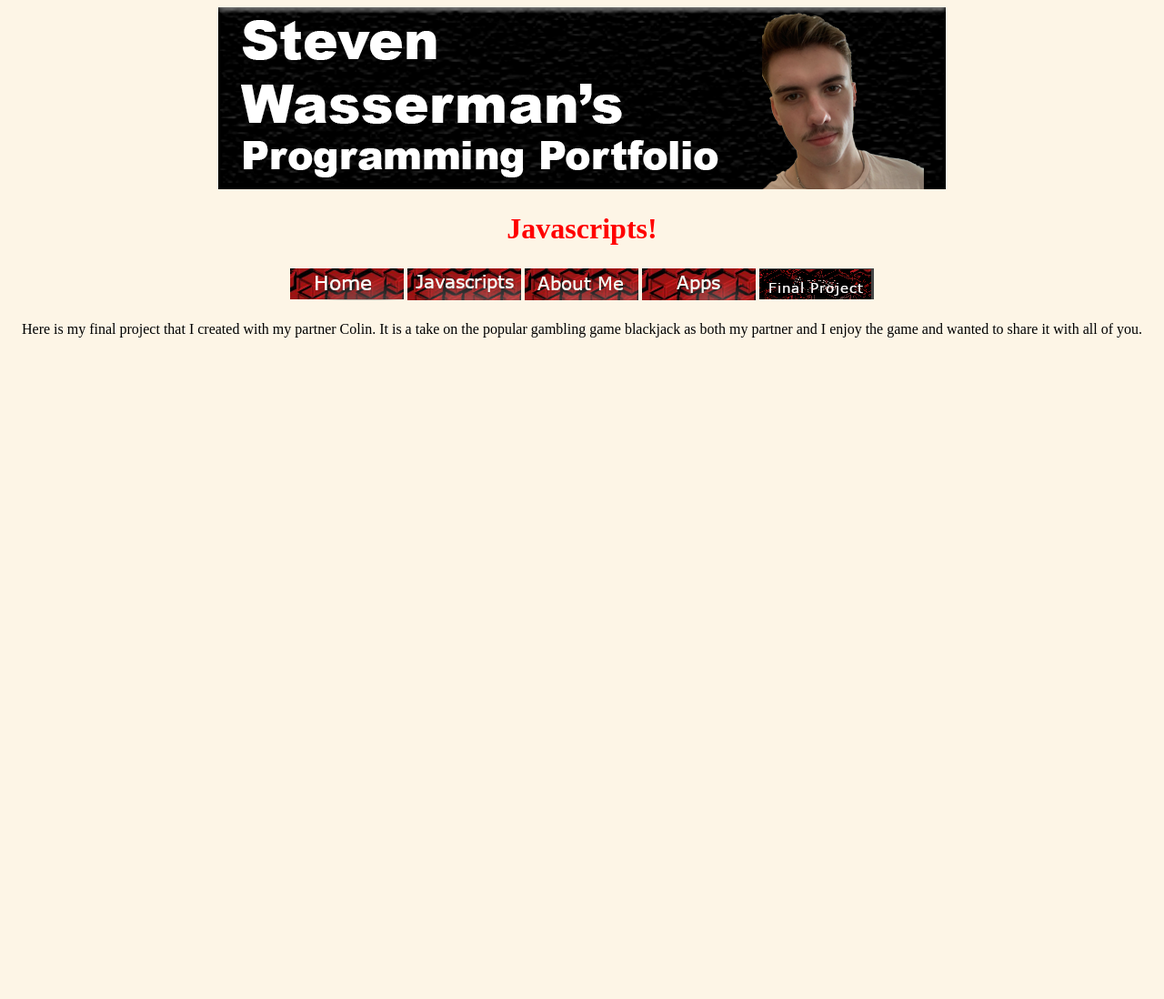
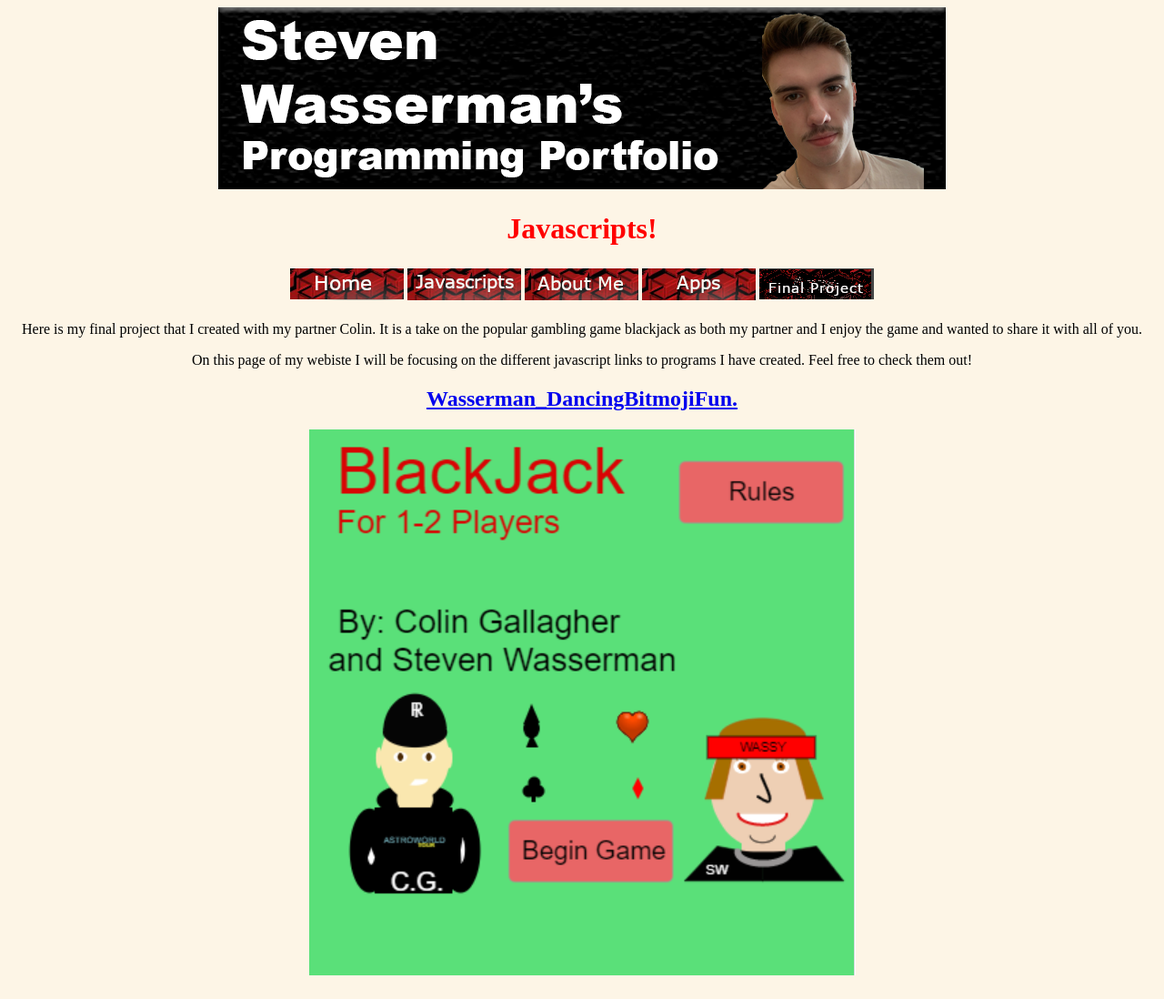
Before and after one commit to wassermans/wassermans.github.io, a plain HTML site: page Final.html in a window 1280 px wide. Shown: the whole page at 91% size. Before the commit the page ends 800 px from the top, so only its background shows below. Drawn offline with Linux system fonts and the light colour scheme; a script that the page names is missing.

Commit message:
Update Final.html

```diff
--- a/Final.html
+++ b/Final.html
@@ -29,6 +29,9 @@
                 </table></center>
         <div class="myDiv"><p><center> Here is my final project that I created with my partner Colin. It is a take on the popular gambling game blackjack as both my partner and I enjoy the game and wanted to share it with all of you.</center></p></div>
 
+          <div class="myDiv"><p><center> On this page of my webiste I will be focusing on the different javascript links to programs I have created. Feel free to check them out!</center></p></div>
+           <center><h2><a href="https://www.khanacademy.org/computer-programming/wasserman_dancingbitmojifun/4571538568724480">Wasserman_DancingBitmojiFun.</a></h2><script src="https://www.khanacademy.org/computer-programming/wasserman_dancingbitmojifun/4571538568724480/embed.js?editor=no&buttons=no&author=no&embed=yes"></script>
+          <h2><a href="https://www.khanacademy.org/computer-programming/gallagher_final/6336319901876224"><img src= "FinalPhoto.png" alt="Final Project"</center>
 
     </body>
 </html>
```
